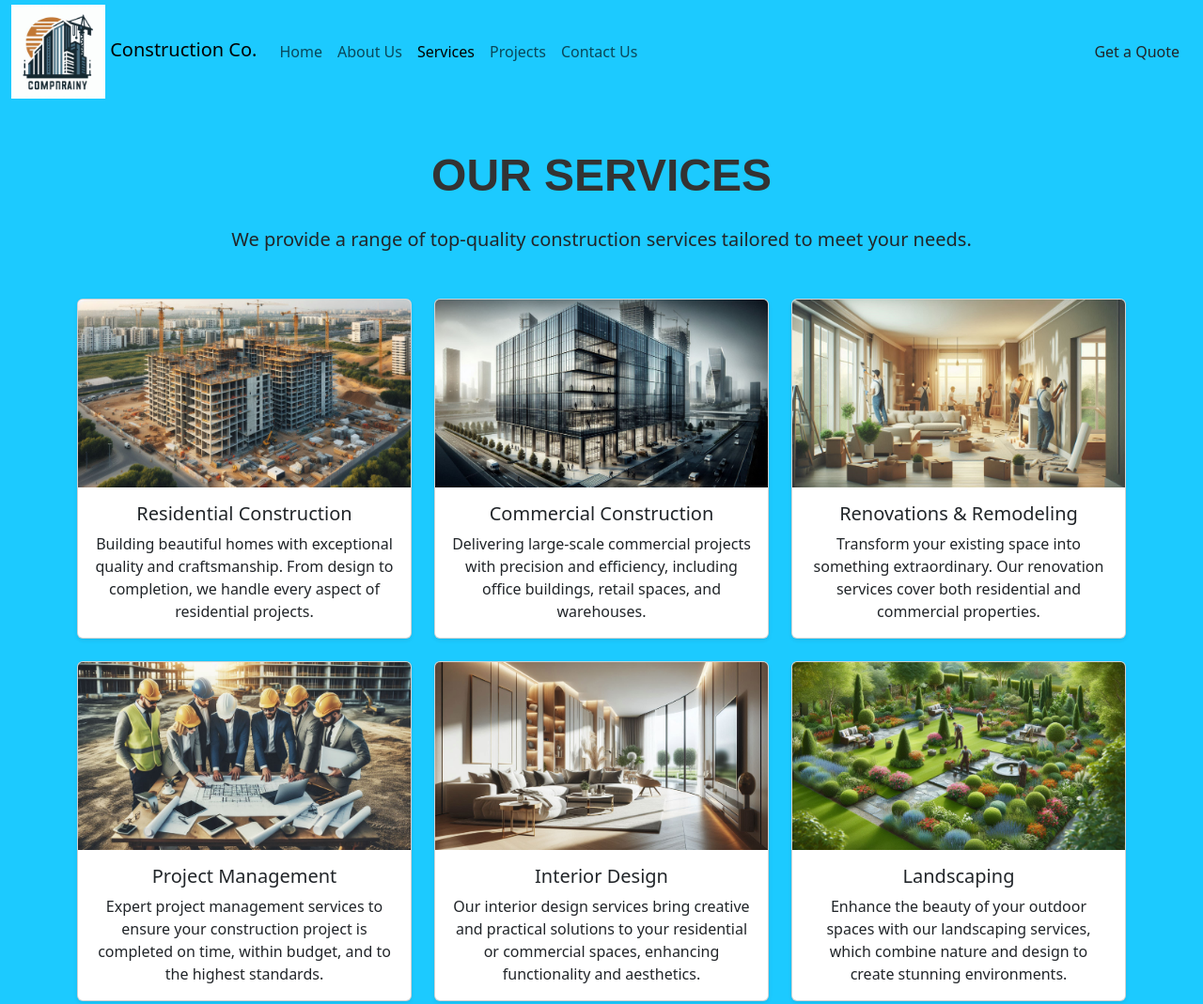
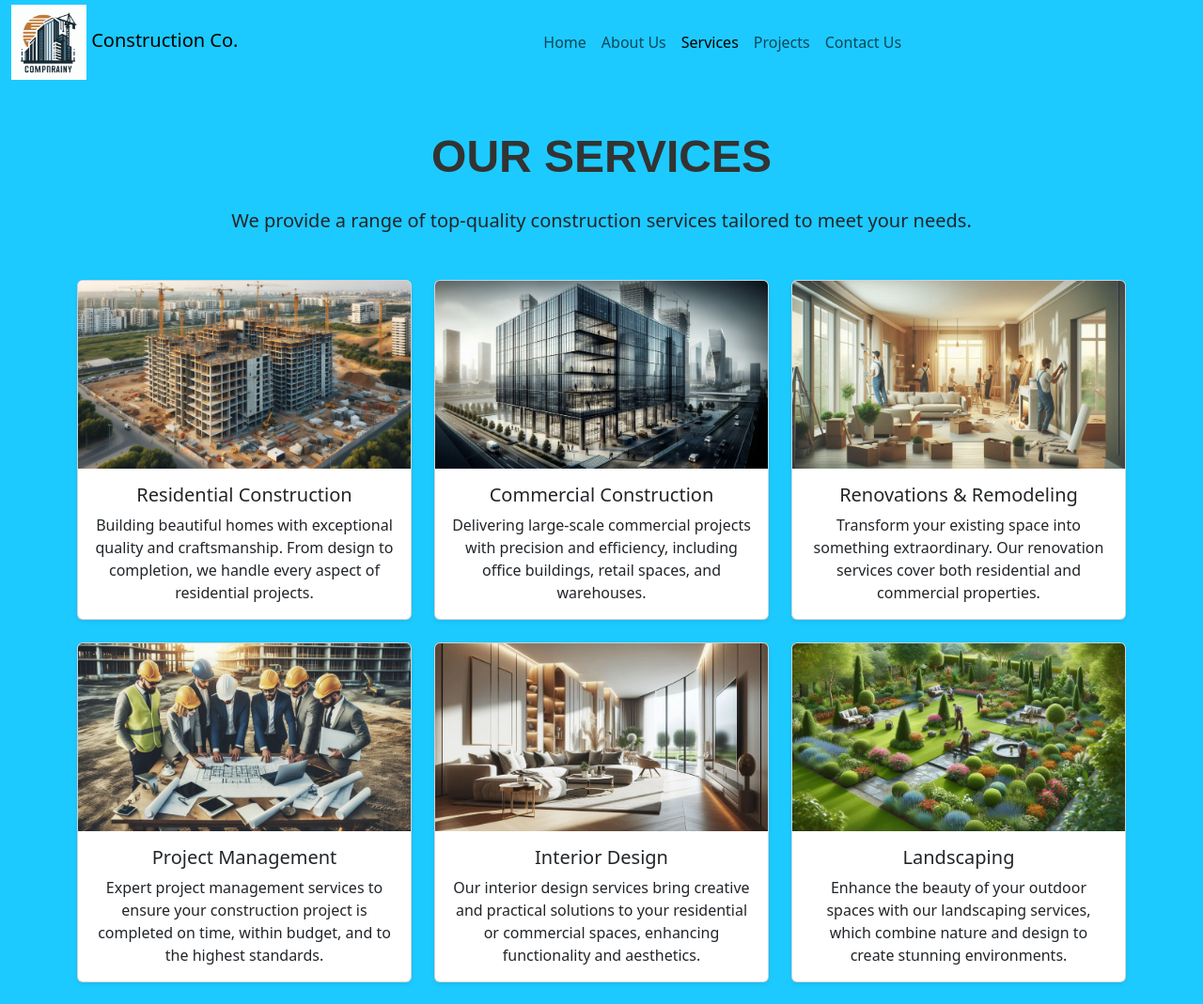
Before and after one commit to shantanu-shanto/construction-company, a plain HTML site: page services.html in a window 1280 px wide. Shown: the top 1069 px of the page at 94% size. Drawn offline with nearby package versions, Linux system fonts and the light colour scheme.

Commit message:
Update services.html

```diff
--- a/services.html
+++ b/services.html
@@ -20,14 +20,14 @@
     <nav class="navbar navbar-expand-lg custom-navbar" data-aos="fade-down">
         <div class="container-fluid">
             <a class="navbar-brand custom-brand" href="index.html">
-            <img src="images/conlogo.jpg" alt="Construction Company Logo" style="height: 100px;">
+                <img src="images/conlogo.jpg" alt="Construction Company Logo" style="height: 80px;">
                 Construction Co.
             </a>
             <button class="navbar-toggler custom-toggler" type="button" data-bs-toggle="collapse" data-bs-target="#navbarNav" aria-controls="navbarNav" aria-expanded="false" aria-label="Toggle navigation">
                 <span class="navbar-toggler-icon"></span>
             </button>
-          <div class="collapse navbar-collapse" id="navbarNav">
-            <ul class="navbar-nav me-auto mb-2 mb-lg-0">
+            <div class="collapse navbar-collapse justify-content-center" id="navbarNav">
+                <ul class="navbar-nav">
                     <li class="nav-item">
                         <a class="nav-link custom-nav-link" aria-current="page" href="index.html">Home</a>
                     </li>
@@ -44,9 +44,6 @@
                         <a class="nav-link custom-nav-link" href="contact.html">Contact Us</a>
                     </li>
                 </ul>
-            <form class="d-flex">
-              <button class="btn custom-btn" type="button">Get a Quote</button>
-            </form>
             </div>
         </div>
     </nav>
@@ -55,7 +52,7 @@
 <section id="services" class="py-5">
     <div class="container">
         <h2 class="display-5 text-center" data-aos="fade-up">Our Services</h2>
-        <p class="lead text-center mb-5" data-aos="fade-up" data-aos-delay="200">We provide a range of top-quality construction services tailored to meet your needs.</p>
+        <p class="lead text-center mb-5 text-color" data-aos="fade-up" data-aos-delay="200">We provide a range of top-quality construction services tailored to meet your needs.</p>
 
         <!-- Services Cards -->
         <div class="row text-center">
```
Lines whose indentation alone changed are shown as unchanged.
